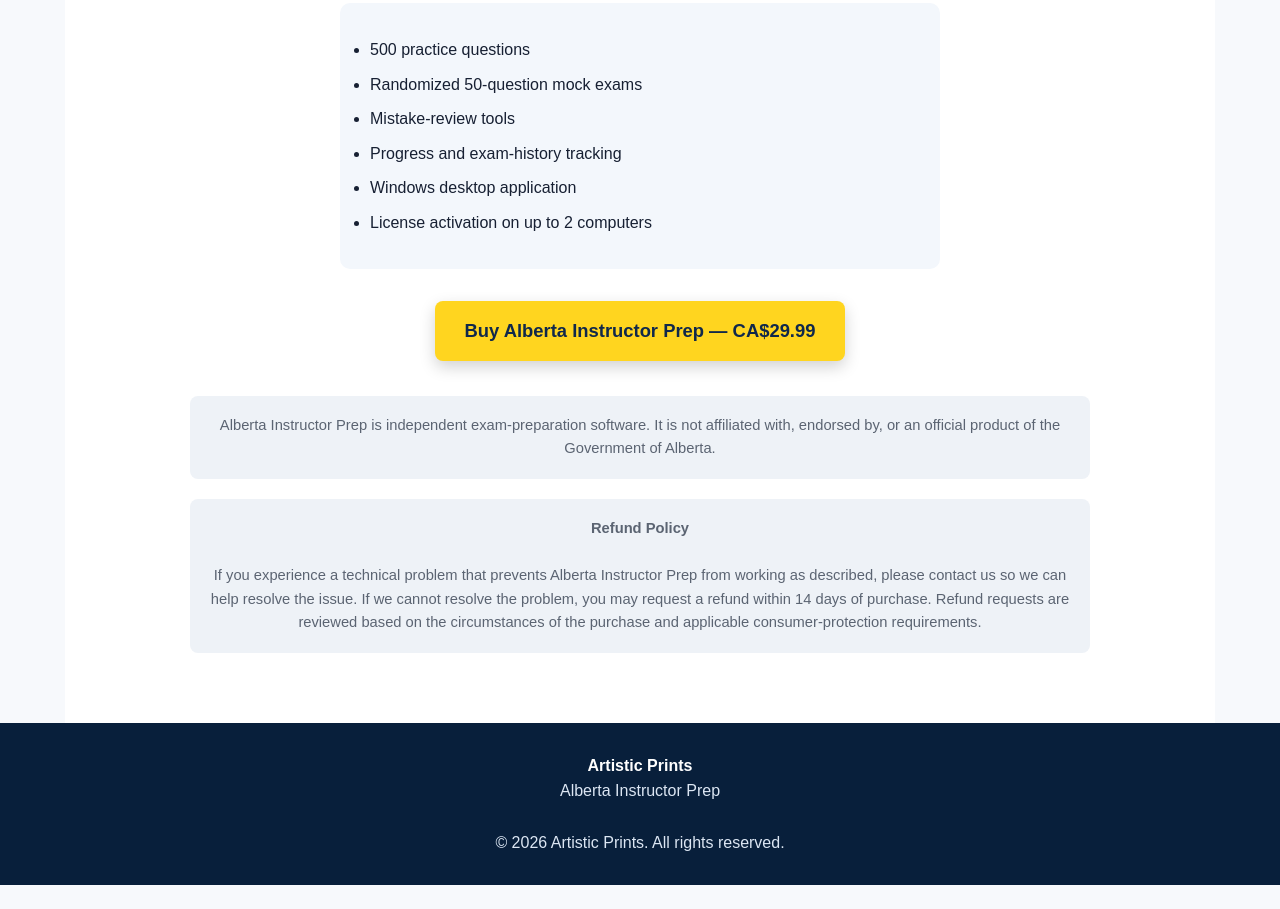
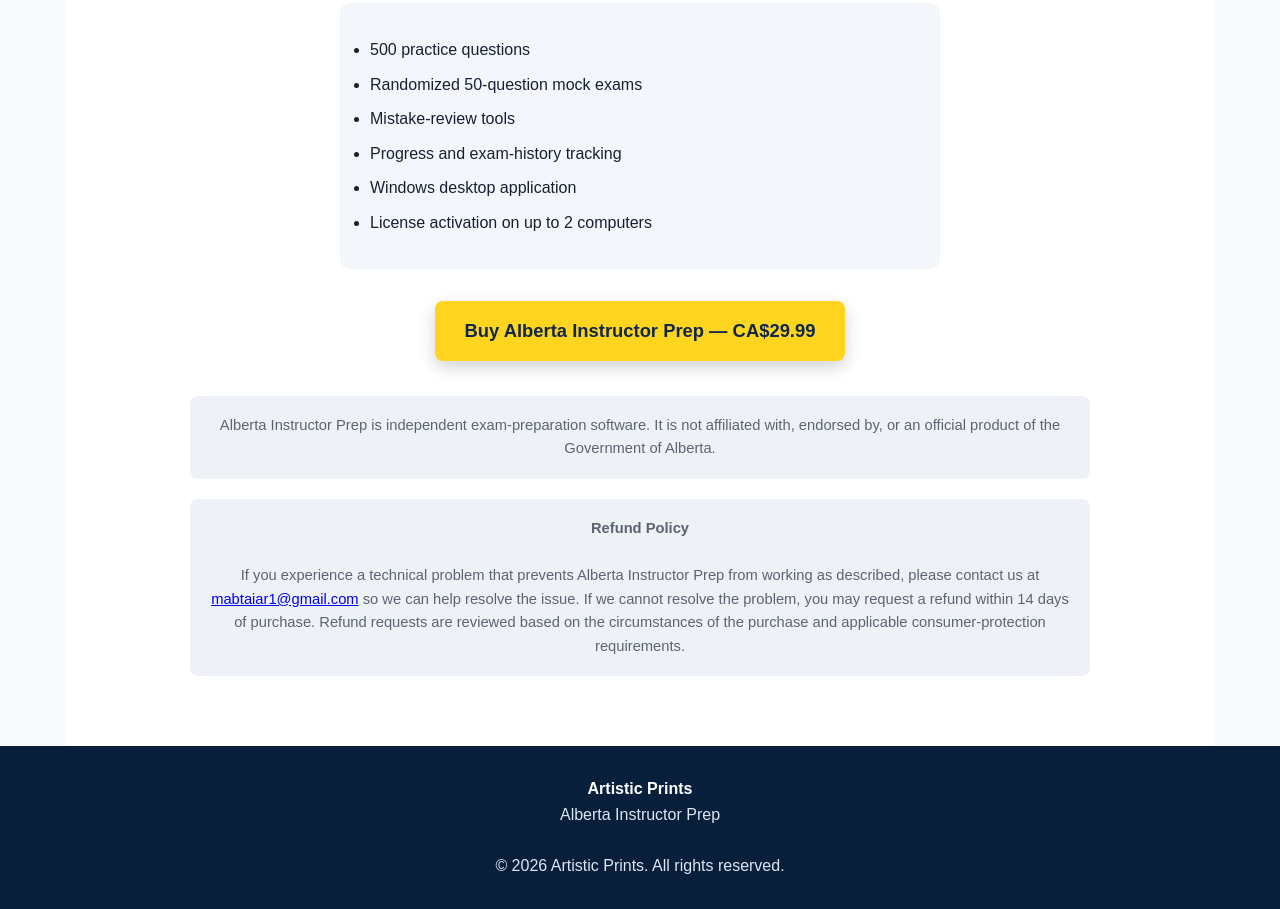
Before and after one commit to Mabrouk-Taiar/artistic-prints, a plain HTML site: page index.html in a window 1280 px wide. Shown: the part 1319-2228 px from the top of the page. Before the commit the page ends 2204 px from the top, so only its background shows below. Drawn offline with Linux system fonts and the light colour scheme.

Commit message:
Add email contact for refund policy inquiries
Updated refund policy contact information to include email.

```diff
--- a/index.html
+++ b/index.html
@@ -316,10 +316,12 @@
 <div class="disclaimer" style="margin-top: 20px;">
     <strong>Refund Policy</strong><br><br>
     If you experience a technical problem that prevents Alberta Instructor Prep
-    from working as described, please contact us so we can help resolve the issue.
-    If we cannot resolve the problem, you may request a refund within 14 days of
-    purchase. Refund requests are reviewed based on the circumstances of the
-    purchase and applicable consumer-protection requirements.
+from working as described, please contact us at
+<a href="mailto:mabtaiar1@gmail.com">mabtaiar1@gmail.com</a>
+so we can help resolve the issue. If we cannot resolve the problem, you may
+request a refund within 14 days of purchase. Refund requests are reviewed
+based on the circumstances of the purchase and applicable consumer-protection
+requirements.
 </div>
   </div>
 </section>
```
